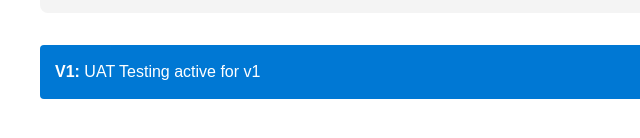
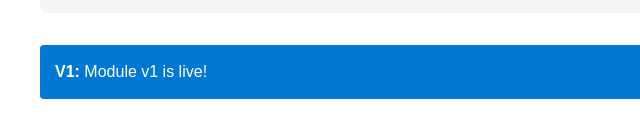
Before and after one commit to GroggyTrapper4m/automatic-octo-fishstick, a website: page index.html in a window 1280 px wide. Both pictures are taken after a click on the button "Load Component". Shown: the part 174-312 px from the top of the page, 0-640 px from the left. Drawn offline with Linux system fonts and the light colour scheme.

Commit message:
fix(): adjust to module to limit potential conflict in components.

```diff
--- a/index.html
+++ b/index.html
@@ -24,20 +24,26 @@
     </div>
 
     <script>
-        function loadComponent() {
+     async  function loadComponent() {
             const ver = document.getElementById('versionPicker').value;
             const container = document.getElementById('displayArea');
-            container.innerHTML = 'Loading ' + ver + '...';
+            container.innerHTML = `<em>Attempting to load ${ver}...</em>`;
 
-            const script = document.createElement('script');
-            script.src = `./${ver}/my-component.js`;
+            try {
 
-            script.onload = () => {
-                const tagName = ver === 'v1' ? 'my-banner' : 'my-banner-v2';
-                container.innerHTML = `<${tagName} text="UAT Testing active for ${ver}"></${tagName}>`;
-            };
+                await import(`./${ver}/my-component.js?t=${Date.now()}`);
+                const tagName = (ver === 'v1') ? 'my-banner' : 'my-banner-v2';
 
-            document.head.appendChild(script);
+                // Re-clear loading text and inject the element
+                container.innerHTML = '';
+                const el = document.createElement(tagName);
+                el.setAttribute('text', `Module ${ver} is live!`);
+                container.appendChild(el);
+             }
+             catch (err){
+                console.error(err);
+                container.innerHTML = `<span style="color:red">Failed to load module. ./${ver}/my-component.js. Check console.</span>`;
+              }
         }
     </script>
 </body>
--- a/src/v1/my-component.js
+++ b/src/v1/my-component.js
@@ -6,12 +6,16 @@ class MyBanner extends HTMLElement {
   connectedCallback() {
     this.shadowRoot.innerHTML = `
       <style>
-        .box { padding: 15px; background: #0078d4; color: white; border-radius: 4px; font-family: sans-serif; }
+      .box { padding: 15px; background: #0078d4; color: white; border-radius: 4px; font-family: sans-serif; }
       </style>
       <div class="box"><strong>V1:</strong> ${
         this.getAttribute("text") || "Stable Version"
-      }</div>
+      }
+      </div>
     `;
   }
 }
-customElements.define("my-banner", MyBanner);
+
+if (!customElements.get("my-banner")) {
+  customElements.define("my-banner", MyBanner);
+}
```
Also changed, not shown: src/v2/my-component.js (+4 -3 lines).
